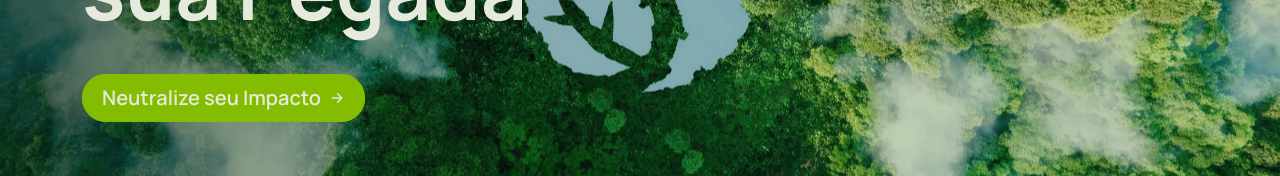
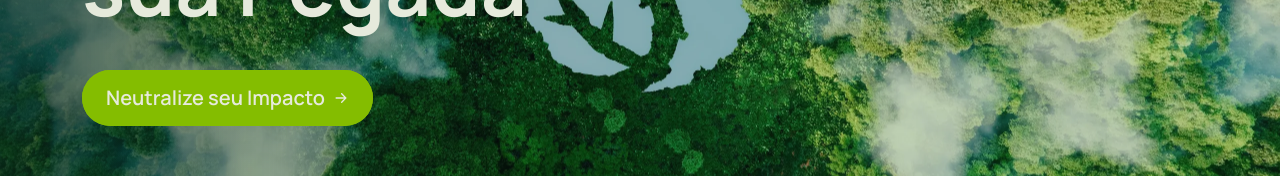
Before and after one commit to luangelsdorf/website-pegada-neutra, a Next.js app: page / in a window 1280 px wide. Shown: the part 414-590 px from the top of the page. Built offline with nearby package versions, Linux system fonts and the light colour scheme.

Commit message:
Updated banner button

```diff
--- a/src/components/home/Banner/index.js
+++ b/src/components/home/Banner/index.js
@@ -2,6 +2,7 @@ import React from 'react';
 import styles from './Banner.module.scss';
 import ArrowRight from 'public/images/icons/ArrowRight.svg';
 import Image from 'next/image';
+import Button from 'src/components/common/Button';
 
 export default function Banner({ content }) {
   return (
@@ -11,9 +12,7 @@ export default function Banner({ content }) {
         <div className={styles.bannerContent}>
           <p className="overline large">Conheça o Selo Pegada Neutra®</p>
           <h1>{'Neutralize\nsua Pegada'}</h1>
-          <a className="btn">
-            <span>Neutralize seu Impacto</span> <ArrowRight />
-          </a>
+          <Button className="large" iconRight={<ArrowRight />}>Neutralize seu Impacto</Button>
         </div>
       </div>
     </section>
```
